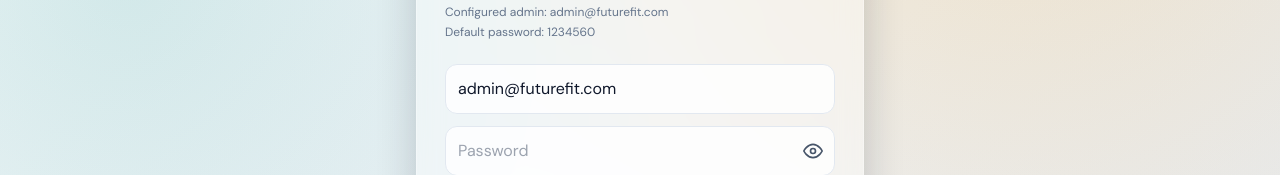
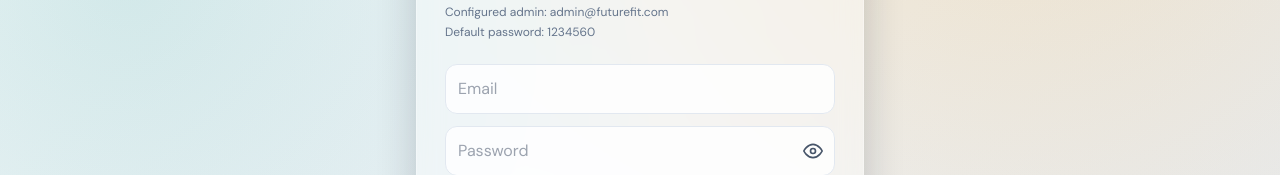
Before and after one commit to Vikash-Kumar87/FUTURE_FS_03, a React (Vite) app in the folder client/: page /admin/login in a window 1280 px wide. Shown: the part 216-391 px from the top of the page. Built offline with nearby package versions, Linux system fonts and the light colour scheme; no server answers.

Commit message:
Remove admin email prefill from login input

```diff
--- a/client/src/pages/AdminLoginPage.jsx
+++ b/client/src/pages/AdminLoginPage.jsx
@@ -24,7 +24,7 @@
 }
 
 export default function AdminLoginPage() {
-  const [email, setEmail] = useState(() => import.meta.env.VITE_ADMIN_EMAIL || "");
+  const [email, setEmail] = useState("");
   const [password, setPassword] = useState("");
   const [showPassword, setShowPassword] = useState(false);
   const [mode, setMode] = useState("login");
```
